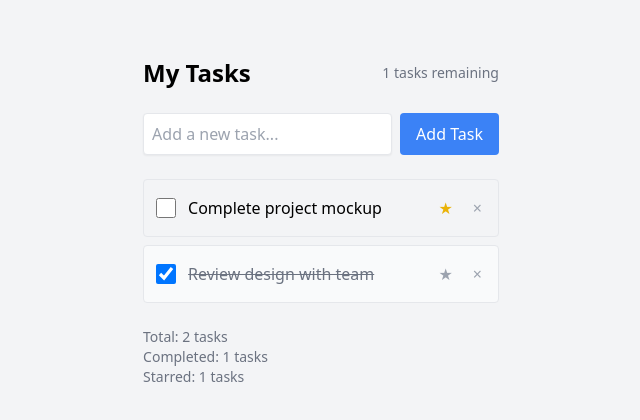
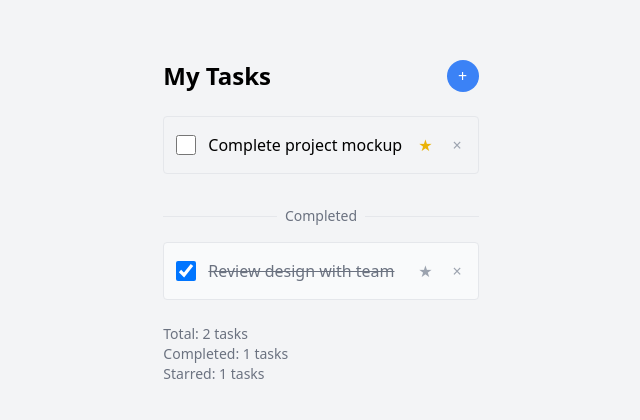
Before and after one commit to jplante01/task_manager, a React (Vite) app: page / in a window 1280 px wide. Shown: the part 178-598 px from the top of the page, without its empty margins (319-959 px from the left). Built offline with nearby package versions, Linux system fonts and the light colour scheme.

Commit message:
Change layout

```diff
--- a/src/pages/TaskManager.tsx
+++ b/src/pages/TaskManager.tsx
@@ -27,6 +27,7 @@ export const TaskList = () => {
     },
   ]);
   const [newTaskDescription, setNewTaskDescription] = useState('');
+  const [isFormVisible, setIsFormVisible] = useState(false);
 
   const handleAddTask = (e: React.FormEvent) => {
     e.preventDefault();
@@ -67,16 +68,23 @@ export const TaskList = () => {
     return 0;
   });
 
+  const activeTasks = sortedTasks.filter((task) => !task.completed);
+  const completedTasks = sortedTasks.filter((task) => task.completed);
+
   return (
     <div className='max-w-2xl mx-auto p-4'>
       <div className='flex justify-between items-center mb-6'>
         <h1 className='text-2xl font-bold'>My Tasks</h1>
-        <div className='text-sm text-gray-500'>
-          {tasks.filter((t) => !t.completed).length} tasks remaining
-        </div>
+        <button
+          onClick={() => setIsFormVisible(!isFormVisible)}
+          className='rounded-full w-8 h-8 flex items-center justify-center bg-blue-500 text-white hover:bg-blue-600 transition-colors'
+        >
+          {isFormVisible ? '×' : '+'}
+        </button>
       </div>
 
       {/* Add Task Form */}
+      {isFormVisible && (
         <form onSubmit={handleAddTask} className='mb-6 flex gap-2'>
           <input
             type='text'
@@ -84,27 +92,29 @@ export const TaskList = () => {
             className='flex-1 p-2 border rounded shadow-sm focus:outline-none focus:ring-2 focus:ring-blue-500'
             value={newTaskDescription}
             onChange={(e) => setNewTaskDescription(e.target.value)}
+            autoFocus
           />
           <button
             type='submit'
-          className='bg-blue-500 text-white px-4 py-2 rounded hover:bg-blue-600 transition-colors'
+            className='bg-green-500 text-white px-4 py-2 rounded hover:bg-green-600 transition-colors'
             disabled={!newTaskDescription.trim()}
           >
             Add Task
           </button>
         </form>
+      )}
 
       {/* Task List */}
       {sortedTasks.length === 0 ? (
         <div className='text-center text-gray-500 py-8'>No tasks yet. Add one above!</div>
       ) : (
+        <div className='space-y-4'>
+          {/* Active Tasks */}
           <div className='space-y-2'>
-          {sortedTasks.map((task) => (
+            {activeTasks.map((task) => (
               <div
                 key={task.id}
-              className={`flex items-center gap-3 p-3 border rounded hover:bg-gray-50 transition-colors ${
-                task.completed ? 'bg-gray-50' : ''
-              }`}
+                className={`flex items-center gap-3 p-3 border rounded hover:bg-gray-50 transition-colors`}
               >
                 {/* Checkbox */}
                 <input
@@ -139,6 +149,60 @@ export const TaskList = () => {
               </div>
             ))}
           </div>
+
+          {/* Divider and Completed Tasks */}
+          {completedTasks.length > 0 && (
+            <>
+              <div className='flex items-center gap-2 pt-4'>
+                <div className='flex-1 h-px bg-gray-200'></div>
+                <span className='text-sm text-gray-500'>Completed</span>
+                <div className='flex-1 h-px bg-gray-200'></div>
+              </div>
+
+              <div className='space-y-2'>
+                {completedTasks.map((task) => (
+                  <div
+                    key={task.id}
+                    className='flex items-center gap-3 p-3 border rounded bg-gray-50 hover:bg-gray-100 transition-colors'
+                  >
+                    {/* Checkbox */}
+                    <input
+                      type='checkbox'
+                      checked={task.completed}
+                      onChange={() => handleToggleComplete(task.id)}
+                      className='h-5 w-5 rounded border-gray-300 focus:ring-blue-500'
+                    />
+
+                    {/* Task Description */}
+                    <span
+                      className={`flex-1 ${task.completed ? 'line-through text-gray-500' : ''}`}
+                    >
+                      {task.description}
+                    </span>
+
+                    {/* Star Button */}
+                    <button
+                      onClick={() => handleToggleStar(task.id)}
+                      className={`p-1 hover:bg-gray-100 rounded ${
+                        task.starred ? 'text-yellow-500' : 'text-gray-400'
+                      }`}
+                    >
+                      ★
+                    </button>
+
+                    {/* Delete Button */}
+                    <button
+                      onClick={() => handleDeleteTask(task.id)}
+                      className='p-1 text-gray-400 hover:text-red-500 hover:bg-gray-100 rounded'
+                    >
+                      ×
+                    </button>
+                  </div>
+                ))}
+              </div>
+            </>
+          )}
+        </div>
       )}
 
       {/* Task Summary */}
```
Lines whose indentation alone changed are shown as unchanged.
